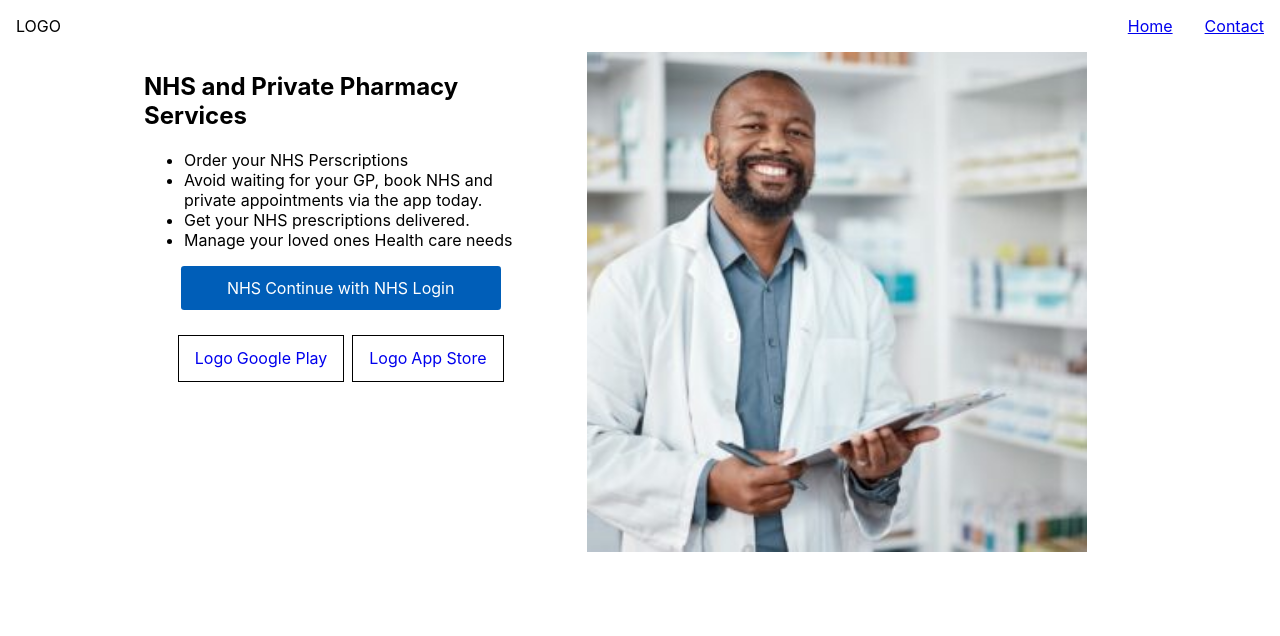
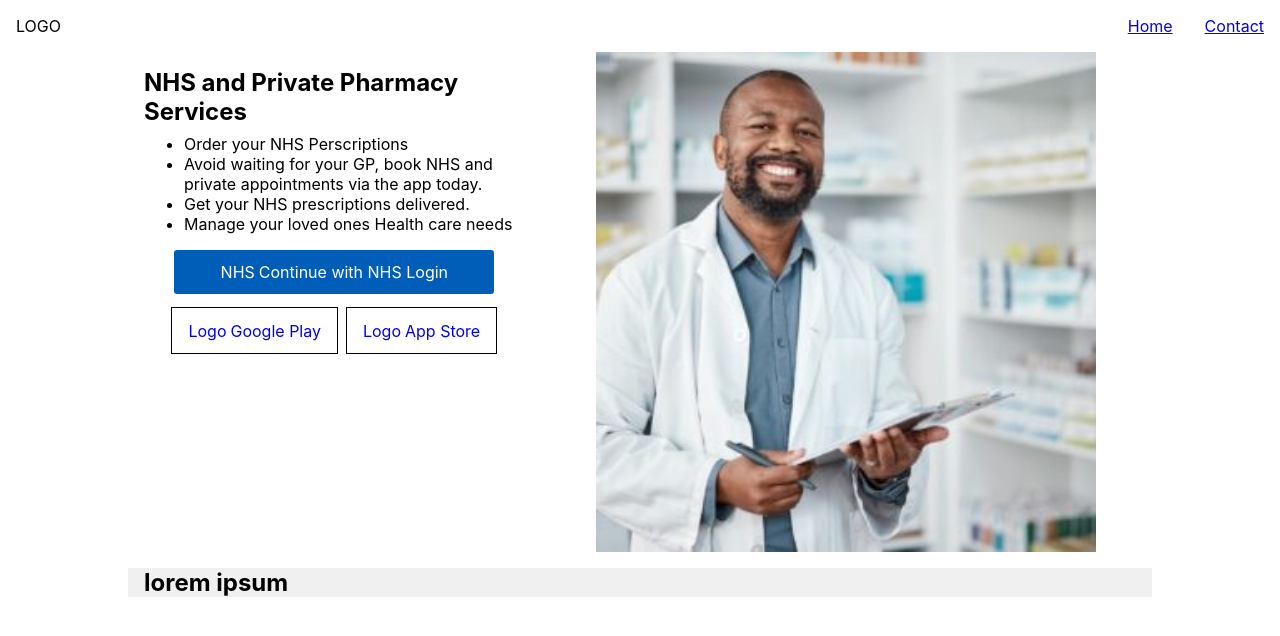
Before and after one commit to AranAtwal/SidleyPharmacy, a React (Create React App) app: page / in a window 1280 px wide. Shown: the top 636 px of the page. Built offline with nearby package versions, Linux system fonts and the light colour scheme.

Commit message:
Added stlying for sections

```diff
--- a/src/App.css
+++ b/src/App.css
@@ -1,10 +1,11 @@
 /* Default styles for mobile */
 * {
   box-sizing: border-box;
+  margin-block-start: auto;
+  margin-block-end: auto;
 }
 
 .content {
-  padding: 0 1rem;
   margin: auto;
 }
 
--- a/src/App.scss
+++ b/src/App.scss
@@ -1,10 +1,11 @@
 /* Default styles for mobile */
 * {
 	box-sizing: border-box;
+	margin-block-start: auto;
+	margin-block-end: auto;
 }
 
 .content {
-	padding: 0 1rem;
 	margin: auto;
 }
 
--- a/src/pages/Home/Home.css
+++ b/src/pages/Home/Home.css
@@ -1,7 +1,24 @@
 /* Default styles for mobile */
+.container {
+  padding: 0 1rem;
+}
+
+section {
+  margin-bottom: 1rem;
+}
+section:nth-child(even) {
+  background-color: rgb(240, 240, 240);
+}
+
 .hero {
   display: flex;
   flex-direction: column;
+}
+.hero-services {
+  margin-top: 1rem;
+}
+.hero-services-list {
+  margin-top: 0.5rem;
 }
 .hero-image-container {
   display: flex;
@@ -24,6 +41,7 @@
   margin: auto;
   padding: 0.75rem;
   border-radius: 0.2rem;
+  margin-top: 1rem;
 }
 .nhs-login:hover {
   background-color: #003087;
@@ -44,7 +62,6 @@
   gap: 0.5rem;
   text-align: center;
   margin: 0.8rem auto 0;
-  padding: 0.75rem;
   border-radius: 0.2rem;
 }
 .nhs-apps a {
--- a/src/pages/Home/Home.js
+++ b/src/pages/Home/Home.js
@@ -8,18 +8,18 @@ function Home() {
 		<div className="Home">
 			<main className="main-content">
 				<section className="hero">
-					<div className="hero-image-container">
+					<div className="hero-image-container container">
 						<img
 							className="hero-image"
 							src={pharmacist}
 							alt="pharamcy staff"
 						/>
 					</div>
-					<div className="hero-services">
+					<div className="hero-services container">
 						<h1 className="hero-services-title">
 							NHS and Private Pharmacy Services
 						</h1>
-						<ul className="hero-serices-list">
+						<ul className="hero-services-list">
 							<li>Order your NHS Perscriptions</li>
 							<li>
 								Avoid waiting for your GP, book NHS and private
@@ -62,6 +62,11 @@ function Home() {
 						</div>
 					</div>
 				</section>
+				<section className="services">
+					<div className="container">
+						<h1>lorem ipsum</h1>
+					</div>
+				</section>
 			</main>
 		</div>
 	)
--- a/src/pages/Home/Home.scss
+++ b/src/pages/Home/Home.scss
@@ -1,8 +1,27 @@
 /* Default styles for mobile */
+.container {
+	padding: 0 1rem;
+}
+
+section {
+	margin-bottom: 1rem;
+
+	&:nth-child(even) {
+		background-color: rgb(240, 240, 240);
+	}
+}
 
 .hero {
 	display: flex;
 	flex-direction: column;
+
+	&-services {
+		margin-top: 1rem;
+
+		&-list {
+			margin-top: 0.5rem;
+		}
+	}
 
 	&-image-container {
 		display: flex;
@@ -27,6 +46,7 @@
 	margin: auto;
 	padding: 0.75rem;
 	border-radius: 0.2rem;
+	margin-top: 1rem;
 
 	&:hover {
 		background-color: #003087;
@@ -49,7 +69,6 @@
 	gap: 0.5rem;
 	text-align: center;
 	margin: 0.8rem auto 0;
-	padding: 0.75rem;
 	border-radius: 0.2rem;
 
 	a {
```
Also changed, not shown: 2 other files (tests, documents, lock files or other folders).
